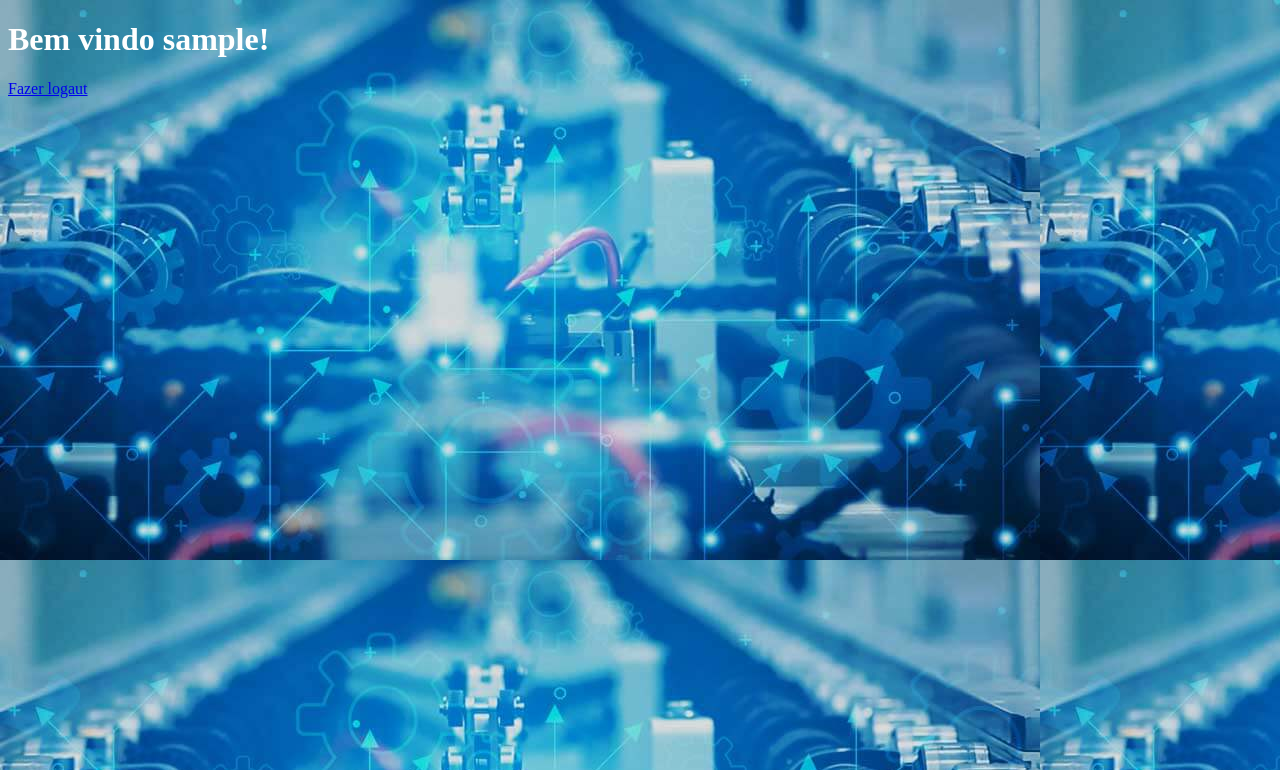
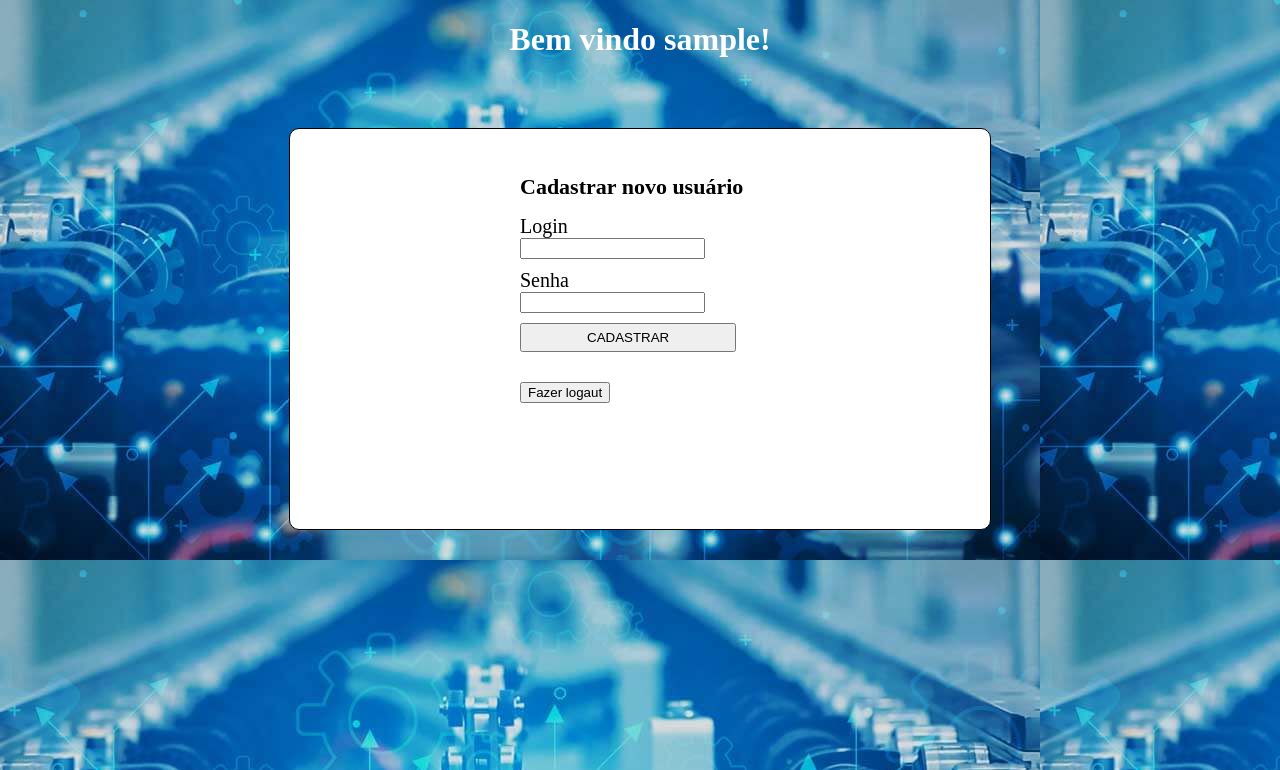
Before and after one commit to Nathan-Vasconcelos/php-primeiro-projeto, a PHP site: page / in a window 1280 px wide. Shown: the top 770 px of the page. Run offline with PHP 8.4, Linux system fonts and the light colour scheme; the visitor is signed in with stand-in values (Sample User, id 1).

Commit message:
Melhora no estilo

```diff
--- a/home.php
+++ b/home.php
@@ -8,8 +8,43 @@
 </head>
 <body>
 
-    <?= "<h1>Bem vindo {$_SESSION['login']}!</h1>";?>
+    <?= "<h1 style='text-align: center;'>Bem vindo {$_SESSION['login']}!</h1>";?>
 
-    <a href="?logaut">Fazer logaut</a>
+    <div class="divisao">
+        <form method="post">
+            <legend>Cadastrar novo usuário</legend>
+            <label for="login">Login</label>
+            <input type="text" name='login_novo' id='login' required>
+
+            <label for="senha">Senha</label>
+            <input type="password" name='senha_nova' id='senha' required>
+            <input class="e" type="submit" name='cadastrar' value='CADASTRAR'>
+
+            <button><a href="?logaut">Fazer logaut</a></button>
+        </form>
+    </div>
+
+    <?php
+
+        /*require_once 'Usuario.php';
+        //include 'index.php';
+
+        if (isset($_POST['cadastrar'])) {
+            //chamar a função de cadastro
+            $login_a_cadastrar = $_POST['login_novo'];
+            $senha_a_cadastrar = $_POST['senha_nova'];
+
+            $banco_de_cadastro = [
+                'adm' => '1002'
+            ];
+
+            $logar = new Usuario();
+                $logar->login = 'adm';
+                $logar->senha = '1002';
+
+            $banco_de_cadastro = $logar->cadastrar($banco_de_cadastro, $login_a_cadastrar, $senha_a_cadastrar);
+        }*/
+    ?>
+
 </body>
 </html>
--- a/index.php
+++ b/index.php
@@ -40,7 +40,7 @@
 
             if (isset($_GET['logaut'])) {
                 unset($_SESSION['login']);
-                session_destroy();
+                //session_destroy();
                 header('Location: index.php');
             }
             /*if (isset($_GET['cadastro'])) {
--- a/style.css
+++ b/style.css
@@ -24,11 +24,27 @@ form {
     padding: 10px 20px;
 }
 
+legend {
+    padding: 0 0 15px 0;
+    font-weight: bold;
+    font-size: 22px;
+}
+
 .e {
     margin: 0 0 10px 0;
     padding: 5px 65px;
+    cursor: pointer;
 }
 
 body {
     background: url(caseItem3.jpg);
 }
+
+a {
+    text-decoration: none;
+    color: black;
+}
+
+button {
+    margin-top: 20px;
+}
```
Also changed, not shown: Usuario.php (+6 -1 lines), login.php (+4 -3 lines).
